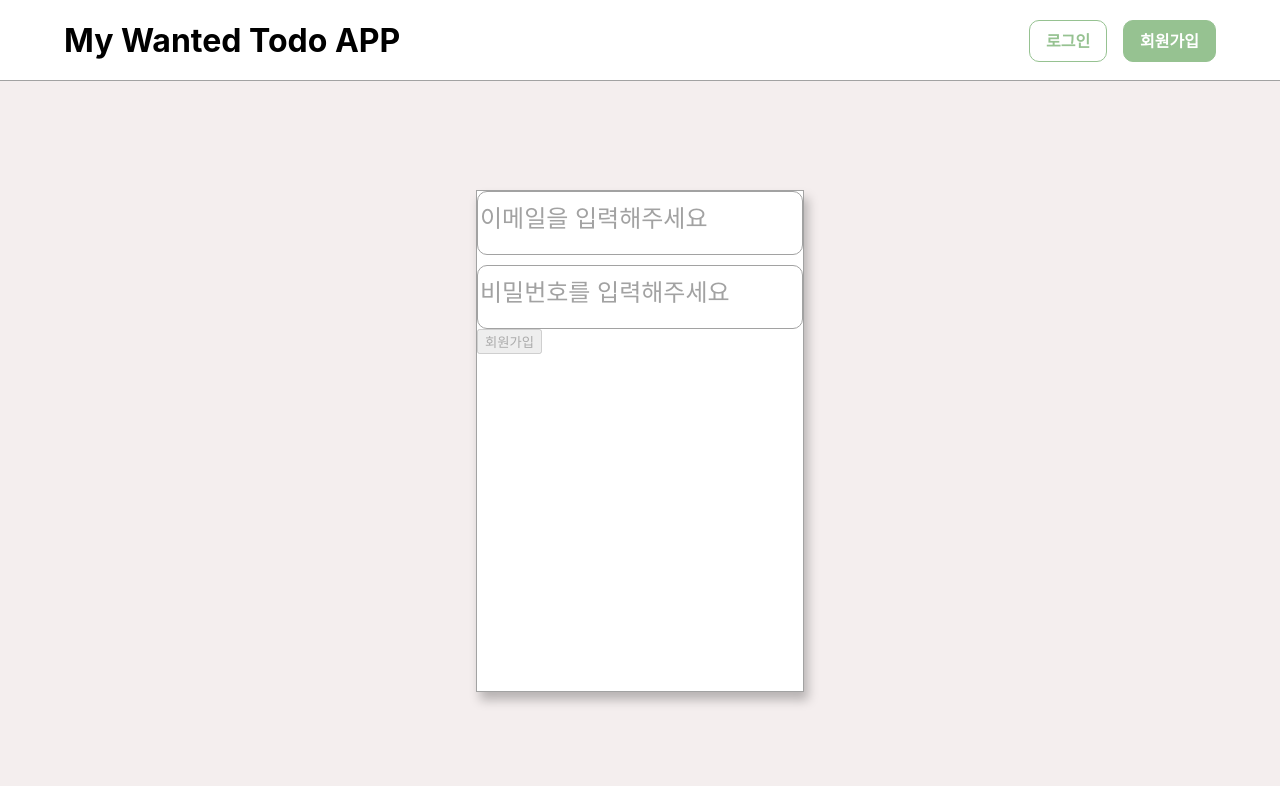
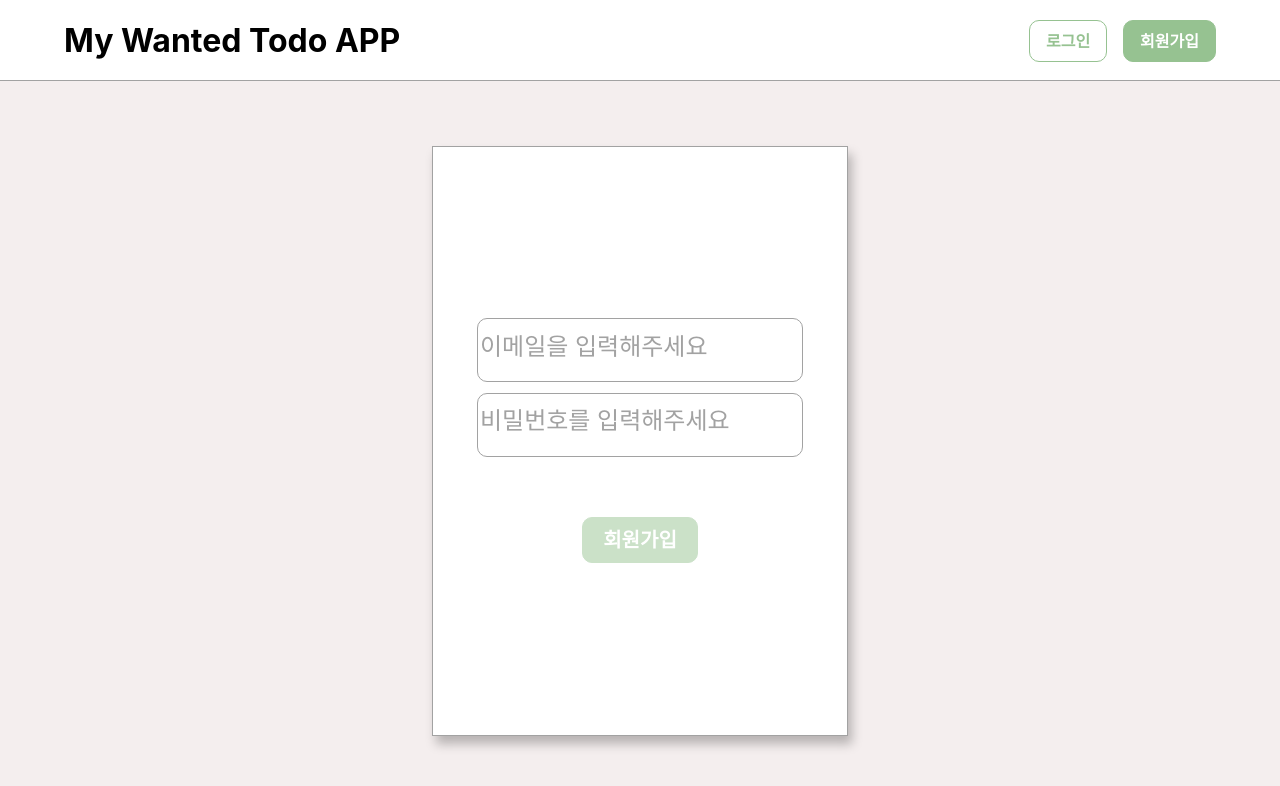
Before and after one commit to WantedTeam17/pre-onboarding-12th-1-17, a React (Create React App) app: page /signup in a window 1280 px wide. Shown: the top 786 px of the page. Built offline with nearby package versions, Linux system fonts and the light colour scheme.

Commit message:
Feat: SignIn, SignUp 페이지 구현

```diff
--- a/src/layout/PageLayout.jsx
+++ b/src/layout/PageLayout.jsx
@@ -6,7 +6,7 @@ const PageLayout = ({ children }) => {
     <Layout>
       <Header />
       <ContentsBox>
-        <main>{children}</main>
+        <main style={{ width: '100%', height: '100%' }}>{children}</main>
       </ContentsBox>
     </Layout>
   );
@@ -26,6 +26,7 @@ const ContentsBox = styled.div`
   width: max-content;
   height: 31.25rem;
   margin: auto;
+  padding: 2.75rem;
   border: 0.5px solid #a2a2a2;
   background: #fff;
   box-shadow: 4px 8px 10px 0px rgba(0, 0, 0, 0.25);
--- a/src/pages/auth/SignInPage.jsx
+++ b/src/pages/auth/SignInPage.jsx
@@ -3,6 +3,7 @@ import Input from '../../components/ui/Input';
 import { useValidation } from '../../hooks/useValidation';
 import api from '../../api/axios';
 import { useAuthContext } from '../../context/AuthContext';
+import Button from '../../components/ui/Button';
 
 function SignInPage() {
   const { email, setEmail, password, setPassword, validateEmail, validatePassword } =
@@ -49,7 +50,8 @@ function SignInPage() {
   const isSubmitDisabled = !validateEmail() || !validatePassword();
 
   return (
-    <form onSubmit={handleSubmit}>
+    <form onSubmit={handleSubmit} style={{ width: '100%', height: '100%' }}>
+      <SignInContainer>
         <InputBox>
           <Input
             testId="email-input"
@@ -66,18 +68,27 @@ function SignInPage() {
             onChange={handleChangePassword}
           />
         </InputBox>
-
-      <button data-testid="signin-button" type="submit" disabled={isSubmitDisabled}>
+        <Button variant="primary" size="large" isFullWidth disabled={isSubmitDisabled}>
           로그인
-      </button>
+        </Button>
+      </SignInContainer>
     </form>
   );
 }
 
 export default SignInPage;
 
+const SignInContainer = styled.div`
+  height: 100%;
+  display: flex;
+  flex-direction: column;
+  align-items: center;
+  justify-content: center;
+`;
+
 const InputBox = styled.div`
   display: flex;
   flex-direction: column;
   gap: 0.63rem;
+  margin-bottom: 3.75rem;
 `;
--- a/src/pages/auth/SignUpPage.jsx
+++ b/src/pages/auth/SignUpPage.jsx
@@ -3,6 +3,7 @@ import { signUp } from '../../api/auth';
 import { useAuthContext } from '../../context/AuthContext';
 import { useValidation } from '../../hooks/useValidation';
 import Input from '../../components/ui/Input';
+import Button from '../../components/ui/Button';
 
 export const SignUpPage = () => {
   const { email, setEmail, password, setPassword, validateEmail, validatePassword } =
@@ -32,7 +33,8 @@ export const SignUpPage = () => {
   const isSubmitDisabled = !validateEmail() || !validatePassword();
 
   return (
-    <form onSubmit={handleSubmit}>
+    <form onSubmit={handleSubmit} style={{ width: '100%', height: '100%' }}>
+      <SignUpContainer>
         <InputBox>
           <Input
             testId="email-input"
@@ -51,17 +53,27 @@ export const SignUpPage = () => {
           />
         </InputBox>
 
-      <button data-testid="signup-button" type="submit" disabled={isSubmitDisabled}>
+        <Button variant="primary" size="large" isFullWidth disabled={isSubmitDisabled}>
           회원가입
-      </button>
+        </Button>
+      </SignUpContainer>
     </form>
   );
 };
 
 export default SignUpPage;
 
+const SignUpContainer = styled.div`
+  height: 100%;
+  display: flex;
+  flex-direction: column;
+  align-items: center;
+  justify-content: center;
+`;
+
 const InputBox = styled.div`
   display: flex;
   flex-direction: column;
   gap: 0.63rem;
+  margin-bottom: 3.75rem;
 `;
```
Lines whose indentation alone changed are shown as unchanged.
